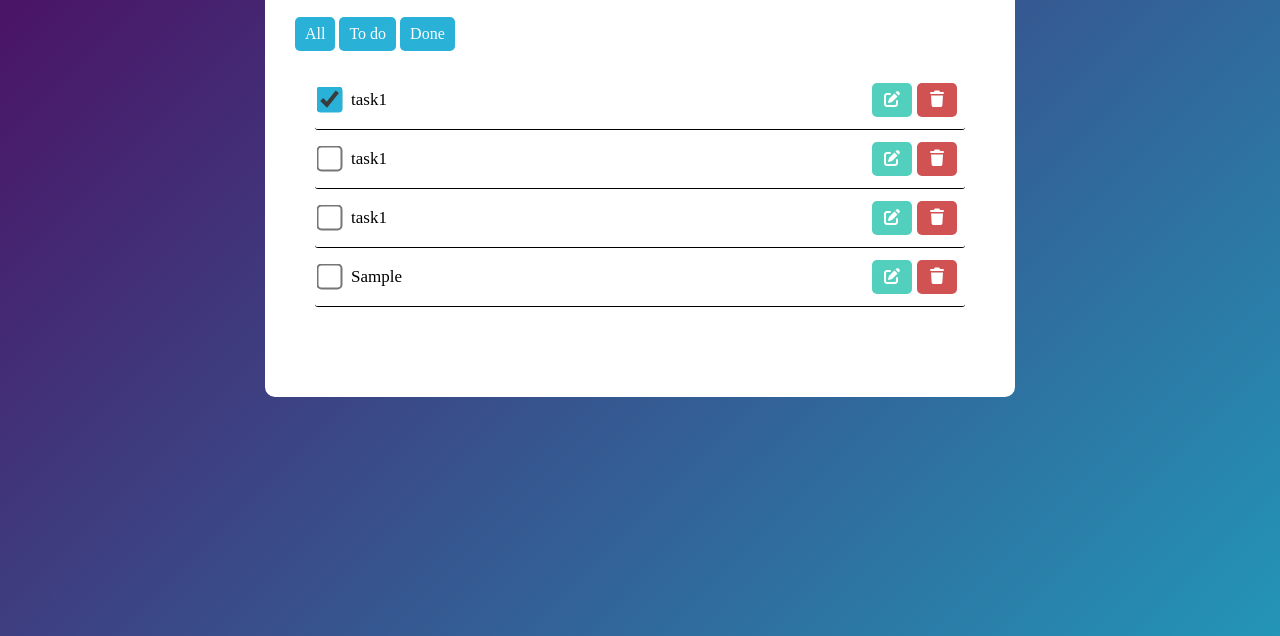
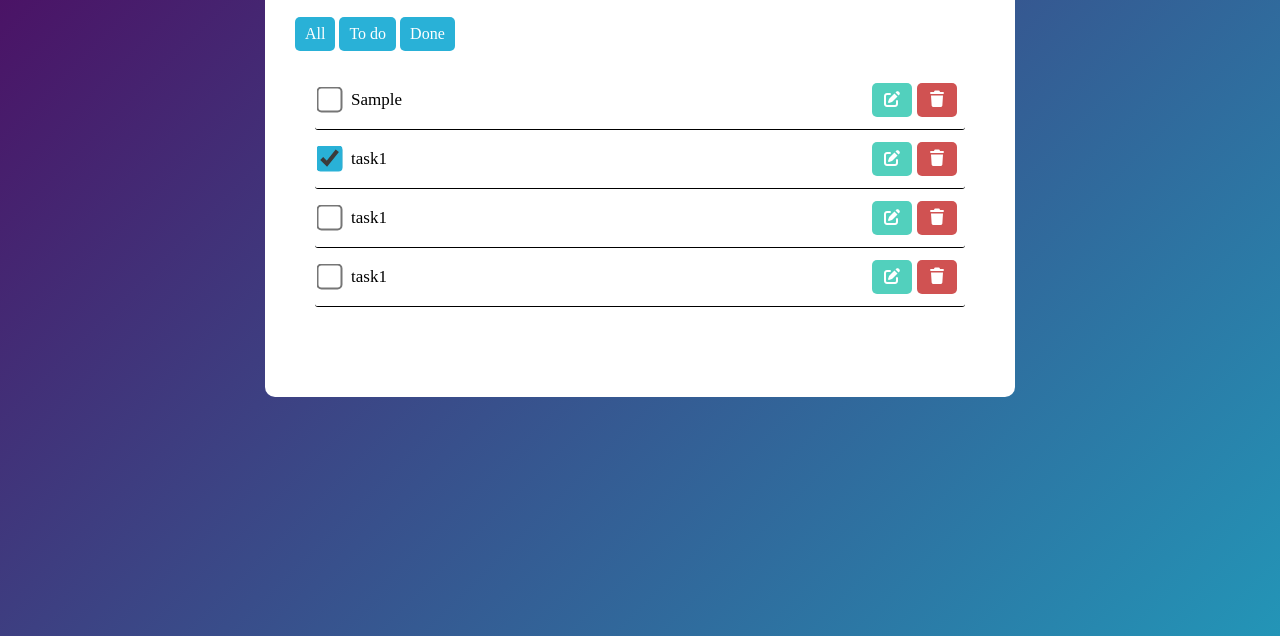
Before and after one commit to Le-prince-Fouda/Javascript-fundamentals, a plain HTML site: page index.html in a window 1280 px wide. Both pictures are taken after typing "Sample" into the empty fields and a click on the button "Add". Shown: the part 164-800 px from the top of the page. Drawn offline with Linux system fonts and the light colour scheme.

Commit message:
feat: add task;  here we add the task to the top of the list

```diff
--- a/Components/TodoList.js
+++ b/Components/TodoList.js
@@ -1,4 +1,9 @@
 import { createElement } from "../functions/dom.js";
+
+
+/**
+ * This class describe the process and the creation of one task (todoItem)
+ */
  export class TodoItem {
     #element
     /**
@@ -33,13 +38,25 @@
         li.append(btnDelete);
         // we save the li in a private attribute of our class
         this.#element = li
+
     }
 
     /**
+     * This methode add a TodoItem in the DOM
      *
      * @param {HTMLElement} element
      */
     appendTo(element){
         element.append(this.#element);
     }
+
+    /**
+     * @returns {HTMLElement}
+     */
+    get element (){
+        return this.#element;
+    }
+
+
+
 }
--- a/index.html
+++ b/index.html
@@ -17,7 +17,7 @@
 
             <form action="">
                 <div class="input-container">
-                    <input type="text" placeholder="add task" id="input-box" required>
+                    <input type="text" placeholder="add task" id="input-box" name="title">
                 </div>
                 <button type="submit" class="btn" id="add-btn">Add</button>
             </form>
--- a/script.js
+++ b/script.js
@@ -15,10 +15,13 @@
         /**
          * if the user write a valide text as a tak
          * we create a new task
-         * and we add it on the the tasklist (we display it on the scren)
+         * and we add it on the top of the tasklist (we display it on the scren)
          */
         const task = new TodoItem(inputBox.value)
-        task.appendTo(taskList)
+        taskList.prepend(task.element)
+
+        /**to add the task at the end of the task list */
+        // task.appendTo(taskList)
     }
     //we remove the text of the added task from the text field
     inputBox.value = ''
```
